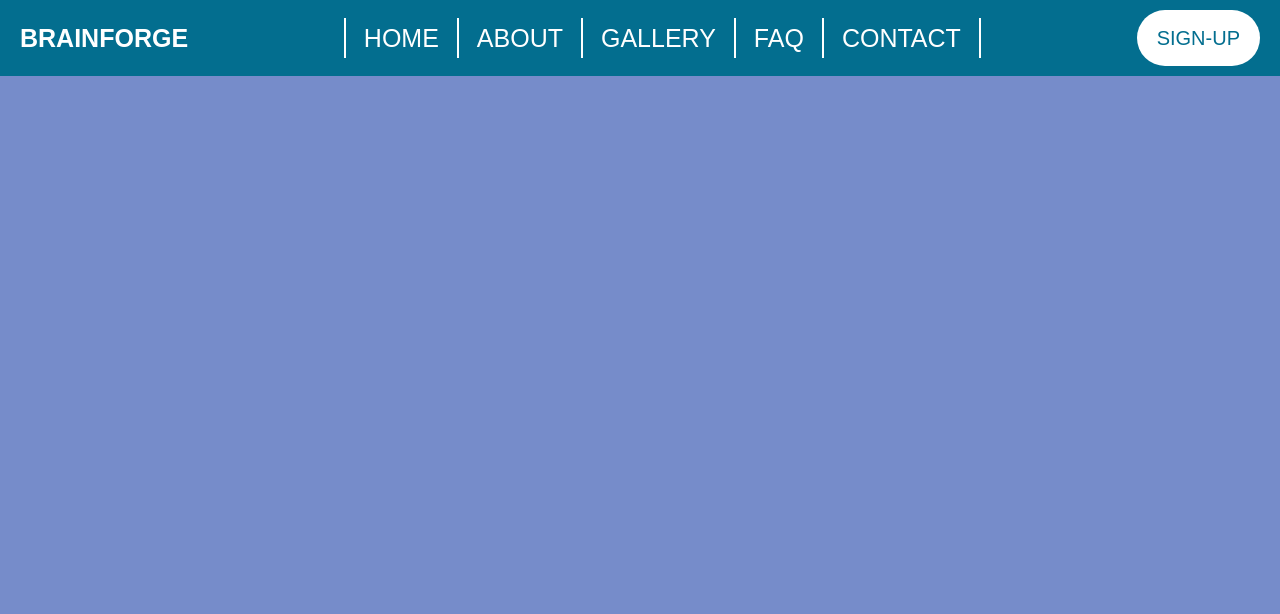
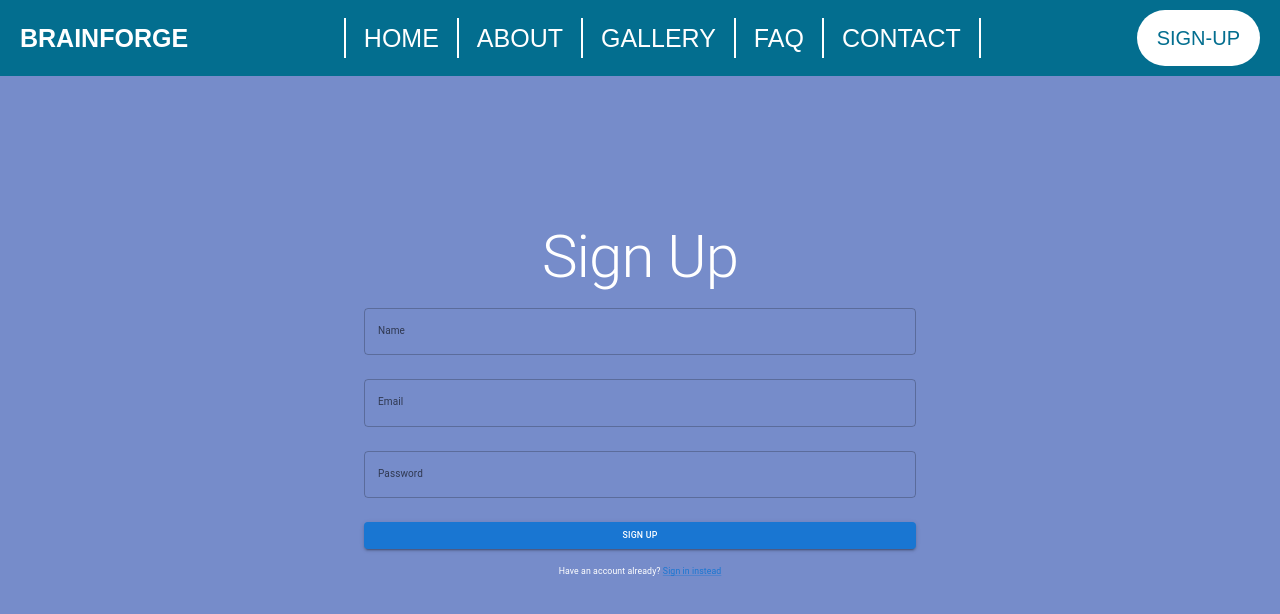
Before and after one commit to BrainForgeAI/GeminiApp, a React (Create React App) app in the folder Landing_page/geminiapp_website/: page /signup in a window 1280 px wide. Shown: the top 614 px of the page. Built offline with nearby package versions, Linux system fonts and the light colour scheme; a web font is replaced by a local one.

Commit message:
sign up page

```diff
--- a/Landing_page/geminiapp_website/package.json
+++ b/Landing_page/geminiapp_website/package.json
@@ -3,6 +3,9 @@
   "version": "0.1.0",
   "private": true,
   "dependencies": {
+    "@emotion/react": "^11.13.0",
+    "@emotion/styled": "^11.13.0",
+    "@mui/material": "^5.16.7",
     "@testing-library/jest-dom": "^5.17.0",
     "@testing-library/react": "^13.4.0",
     "@testing-library/user-event": "^13.5.0",
--- a/Landing_page/geminiapp_website/src/App.js
+++ b/Landing_page/geminiapp_website/src/App.js
@@ -10,6 +10,7 @@ import Contact from "./components/contact.jsx";
 import SplashScreen from "./splashscreen.jsx";
 import Demo from "./components/demo.jsx";
 import "./styles/styles.css";
+import SignupPage from "./components/Sign_up";
 
 function App() {
   const [isBooting, setSplash] = useState(true);
@@ -38,6 +39,7 @@ function App() {
               <Route path="/contact" element={<Contact />} />
               <Route path="/faq" element={<FAQ />} />
               <Route path="/demo" element={<Demo />} />
+              <Route path="/signup" element ={<SignupPage/>}/>
             </Routes>
           </>
         )}
--- /dev/null
+++ b/Landing_page/geminiapp_website/src/components/Sign_up.jsx
@@ -0,0 +1,96 @@
+import React, { useState } from 'react';
+import {
+  Container,
+  TextField,
+  Button,
+  Typography,
+  Box,
+  Link,
+} from '@mui/material';
+
+const SignupPage = () => {
+  const [formData, setFormData] = useState({
+    name: '',
+    email: '',
+    password: '',
+  });
+
+  const handleChange = (e) => {
+    setFormData({
+      ...formData,
+      [e.target.name]: e.target.value,
+    });
+  };
+
+  const handleSubmit = (e) => {
+    e.preventDefault();
+    // Handle form submission logic here
+    console.log('Form Data:', formData);
+  };
+
+  return (
+    <Container maxWidth="sm">
+      <Box
+        display="flex"
+        flexDirection="column"
+        alignItems="center"
+        justifyContent="center"
+        height="100vh"
+      >
+        <Typography variant="h1">
+          Sign Up
+        </Typography>
+        <form onSubmit={handleSubmit}>
+          <TextField
+            name="name"
+            label="Name"
+            variant="outlined"
+            fullWidth
+            margin="normal"
+            value={formData.name}
+            onChange={handleChange}
+          />
+          <TextField
+            name="email"
+            label="Email"
+            type="email"
+            variant="outlined"
+            fullWidth
+            margin="normal"
+            value={formData.email}
+            onChange={handleChange}
+          />
+          <TextField
+            name="password"
+            label="Password"
+            type="password"
+            variant="outlined"
+            fullWidth
+            margin="normal"
+            value={formData.password}
+            onChange={handleChange}
+          />
+          <Button
+            type="submit"
+            variant="contained"
+            color="primary"
+            fullWidth
+            sx={{ mt: 2 }}
+          >
+            Sign Up
+          </Button>
+        </form>
+        <Box mt={2}>
+          <Typography variant="body2">
+            Have an account already?{' '}
+            <Link href="/sign-in" variant="body2">
+              Sign in instead
+            </Link>
+          </Typography>
+        </Box>
+      </Box>
+    </Container>
+  );
+};
+
+export default SignupPage;
--- a/Landing_page/geminiapp_website/src/components/navbar.jsx
+++ b/Landing_page/geminiapp_website/src/components/navbar.jsx
@@ -38,8 +38,7 @@ const Navbar = () => {
         <Link to="/contact">CONTACT</Link>
       </div>
       <div className="navbar-right">
-        <a className="signup-btn">SIGN-UP</a>
-        {/* <button className="signup-button">SIGN UP</button> */}
+      <Link to="/signup" className="signup-btn">SIGN-UP</Link>
       </div>
     </nav>
   );
```
Also changed, not shown: 1 other file (tests, documents, lock files or other folders).
